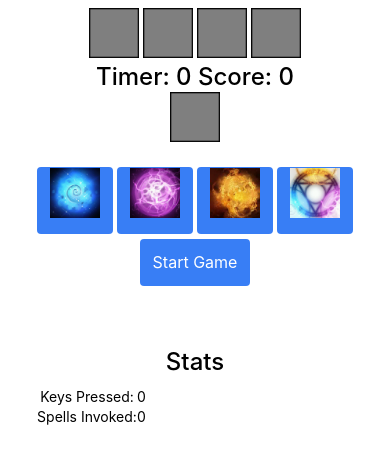
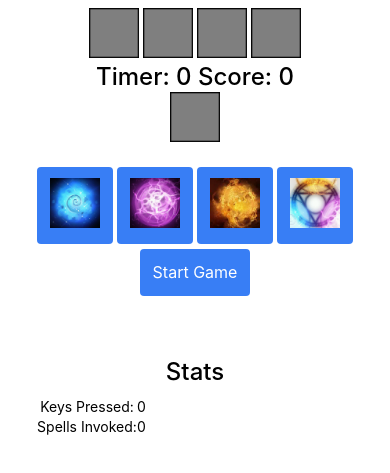
Before and after one commit to fraski/fraski.github.io, a website: page invokerGame/www/index.html in a window 390 px wide. Shown: the part 65-538 px from the top of the page. Drawn offline with Linux system fonts and the light colour scheme; some packages are replaced by stand-ins of ours; files that its build step writes are made by us from their sources.

Commit message:
fixed uploading wrong code

```diff
--- a/invokerGame/www/css/style.css
+++ b/invokerGame/www/css/style.css
@@ -1,5 +1,6 @@
 /* Empty. Add your own CSS if you like */
 /* Empty. Add your own CSS if you like */
+
 .game{
     display:inline-block;
 }
@@ -19,3 +20,15 @@
 #score{
   display:inline;
 }
+#quas{
+    padding-top:10px;
+}
+#exort{
+    padding-top:10px;
+}
+#wex{
+    padding-top:10px;
+}
+#invoke{
+    padding-top:10px;
+}
--- a/invokerGame/www/index.html
+++ b/invokerGame/www/index.html
@@ -38,10 +38,10 @@
                         <div class="gameInfo"> <h3 id="timer"> Timer: 0 </h3> <h3 id="score"> Score: 0 </h3><br /> <img id="answerSpell" src="img/invoker-nothing.png" height="50"></div>
                     </div>
                     <br />
-                    <button class="button button-positive" onclick="addOrb(1)"><img src="img/invoker-quas.png" height="50"></button>
-                    <button class="button button-positive" onclick="addOrb(3)"><img src="img/invoker-wex.png" height="50"> </button>
-                    <button class="button button-positive" onclick="addOrb(6)"><img src="img/invoker-exort.png" height="50"></button>
-                    <button class="button button-positive" onclick="invoke()"><img src="img/invoker-invoke.png" height="50"></button>
+                    <button id="quas" class="button button-positive" onclick="addOrb(1)"><img src="img/invoker-quas.png" height="50"></button>
+                    <button id="wex" class="button button-positive" onclick="addOrb(3)"><img src="img/invoker-wex.png" height="50"> </button>
+                    <button id="exort" class="button button-positive" onclick="addOrb(6)"><img src="img/invoker-exort.png" height="50"></button>
+                    <button id="invoke" class="button button-positive" onclick="invoke()"><img src="img/invoker-invoke.png" height="50"></button>
                     <br />
                     <button class="button button-positive" id="startGame" onclick="startGame()"> Start Game </button>
                     <br />
```
Also changed, not shown: 1 other file.
